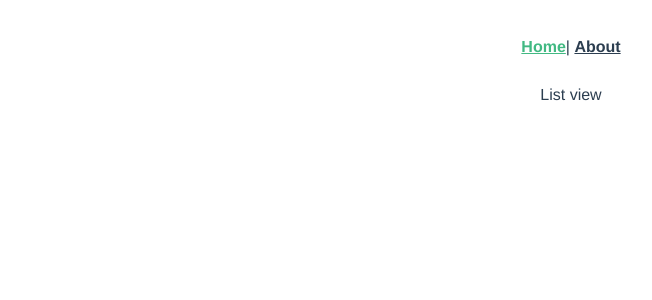
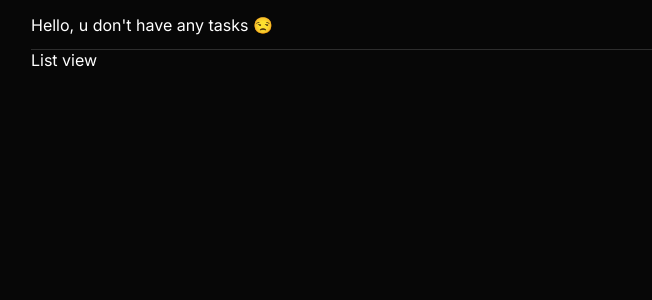
Before and after one commit to Hartaithan/gds-test, a Vue app: page / in a window 1280 px wide. Shown: the top 300 px of the page, without its empty margins (69-721 px from the left). Built offline with nearby package versions, Linux system fonts and the light colour scheme.

Commit message:
add header component

```diff
--- a/src/App.vue
+++ b/src/App.vue
@@ -1,30 +1,41 @@
 <template>
-  <div id="nav">
-    <router-link to="/">Home</router-link>|
-    <router-link to="/cards">About</router-link>
-  </div>
+  <Header />
   <router-view />
 </template>
 
+<script setup lang="ts">
+import Header from './components/Header.vue'
+</script>
+
 <style lang="scss">
-#app {
-  font-family: Avenir, Helvetica, Arial, sans-serif;
-  -webkit-font-smoothing: antialiased;
-  -moz-osx-font-smoothing: grayscale;
-  text-align: center;
-  color: #2c3e50;
+@import url("https://fonts.googleapis.com/css2?family=Inter:wght@400;500;600;700&display=swap");
+
+* {
+  padding: 0;
+  margin: 0;
+  box-sizing: border-box;
+  font-family: "Inter", sans-serif;
+  color: #ffffff;
+  scrollbar-width: thin;
+  scrollbar-color: #333333 #ffffff;
+  -webkit-font-feature-settings: "lnum";
+  -moz-font-feature-settings: "lnum";
+  font-feature-settings: "lnum";
 }
 
-#nav {
-  padding: 30px;
+html,
+body,
+#app {
+  height: 100%;
+  width: 100%;
+}
 
-  a {
-    font-weight: bold;
-    color: #2c3e50;
+#app {
+  max-width: 1080px;
+  margin: 0 auto;
+}
 
-    &.router-link-exact-active {
-      color: #42b983;
-    }
-  }
+body {
+  background: #070707;
 }
 </style>
--- /dev/null
+++ b/src/components/Header.vue
@@ -0,0 +1,26 @@
+<template>
+  <div class="header">
+    <div class="header__counter">
+      <p v-if="todos.length > 0">Hello, u have {{ todos.length }} tasks 🙂</p>
+      <p v-else>Hello, u don't have any tasks 😒</p>
+    </div>
+  </div>
+</template>
+
+<script setup lang="ts">
+import { useStore } from '@/store'
+import { computed } from '@vue/reactivity'
+
+const store = useStore()
+const todos = computed(() => store.state.todos)
+</script>
+
+<style scoped lang="scss">
+.header {
+  display: flex;
+  justify-content: space-between;
+  align-items: center;
+  min-height: 50px;
+  border-bottom: 1px solid #2d2d2d;
+}
+</style>
```
